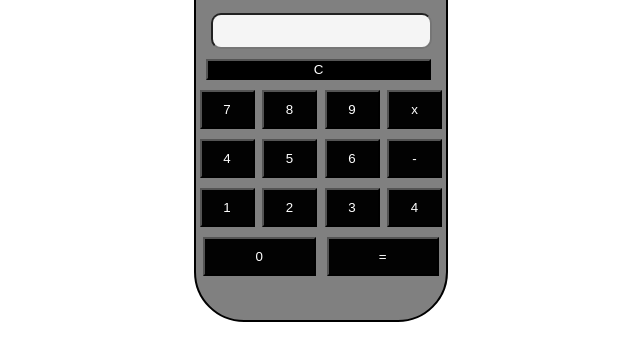
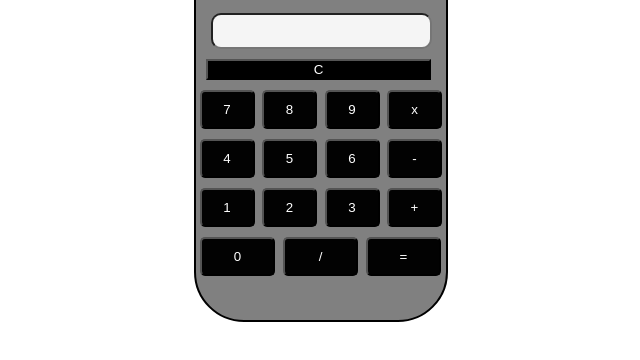
Before and after one commit to ghulamibrahimkhan/Calculator, a plain HTML site: page public/index.html in a window 1280 px wide. Shown: the part 90-450 px from the top of the page, without its empty margins (319-959 px from the left). Drawn offline with Linux system fonts and the light colour scheme.

Commit message:
backend update

```diff
--- a/public/app.js
+++ b/public/app.js
@@ -0,0 +1,18 @@
+function getNumber(num) {
+    console.log(num)
+    var varResult = document.getElementById("result")
+
+    varResult.value += num;
+}
+
+function clearResult(){
+    var varResult = document.getElementById("result");
+    result.value = "";
+}
+
+function getResult(){
+    var varResult = document.getElementById("result");
+    console.log(varResult.value)
+
+    varResult.value = eval(varResult.value)
+}
--- a/public/index.html
+++ b/public/index.html
@@ -13,36 +13,38 @@
     <div class="main">
         <div class="head"><h3>CALCULATOR</h3><p>+ - * /</p></div>
         <div>
-            <div><input class="result" type="text"></div>
+            <div><input id="result" class="result" type="text"></div>
         </div>
         <div>
-            <button class="clear-btn">C</button>
+            <button onclick="clearResult()" class="clear-btn">C</button>
         </div>
         <div>
-            <button class="btn">7</button>
-            <button class="btn">8</button>
-            <button class="btn">9</button>
-            <button class="btn">x</button>
+            <button onclick="getNumber('7')" class="btn">7</button>
+            <button onclick="getNumber('8')" class="btn">8</button>
+            <button onclick="getNumber('9')" class="btn">9</button>
+            <button onclick="getNumber('*')" class="btn">x</button>
         </div>
         <div>
-            <button class="btn">4</button>
-            <button class="btn">5</button>
-            <button class="btn">6</button>
-            <button class="btn">-</button>
+            <button onclick="getNumber('4')" class="btn">4</button>
+            <button onclick="getNumber('5')" class="btn">5</button>
+            <button onclick="getNumber('6')" class="btn">6</button>
+            <button onclick="getNumber('-')" class="btn">-</button>
         </div>
         <div>
-            <button class="btn">1</button>
-            <button class="btn">2</button>
-            <button class="btn">3</button>
-            <button class="btn">4</button>
+            <button onclick="getNumber('1')" class="btn">1</button>
+            <button onclick="getNumber('2')" class="btn">2</button>
+            <button onclick="getNumber('3')" class="btn">3</button>
+            <button onclick="getNumber('+')" class="btn">+</button>
         </div>
         <div>
-            <button class="half-btn">0</button>
-            <button class="half-btn">=</button>
+            <button onclick="getNumber('0')" class="half-btn">0</button>
+            <button onclick="getNumber('/')" class="half-btn">/</button>
+            <button onclick="getResult('=')" class="half-btn">=</button>
         </div>
 
     </div>
 
 </body>
+<script src="app.js"></script>
 
 </html>
--- a/public/style.css
+++ b/public/style.css
@@ -31,13 +31,15 @@
     width: 55px;
     margin-left: 3.5px;
     padding: 10px;
-    margin-bottom: 10px;;
+    margin-bottom: 10px;
+    border-radius: 5px;
 }
 .half-btn{
     background-color: rgb(2, 2, 2);
     color: white;
-    width: 45%;
-    margin-left: 7px;
+    width: 30%;
+    margin-left: 4px;
     padding: 10px;
-    margin-bottom: 5px;;
+    margin-bottom: 5px;
+    border-radius: 5px;
 }
```
Also changed, not shown: app.js (deleted), index.html (deleted).
